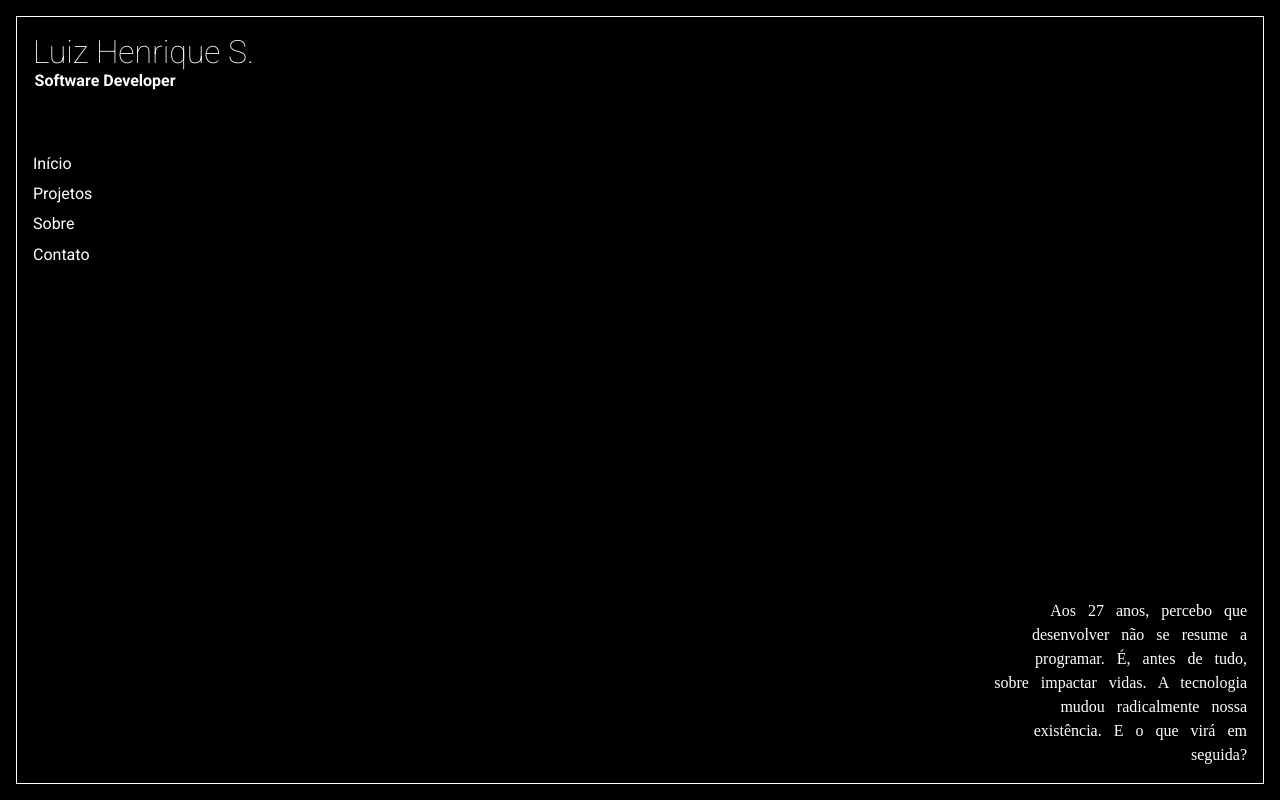
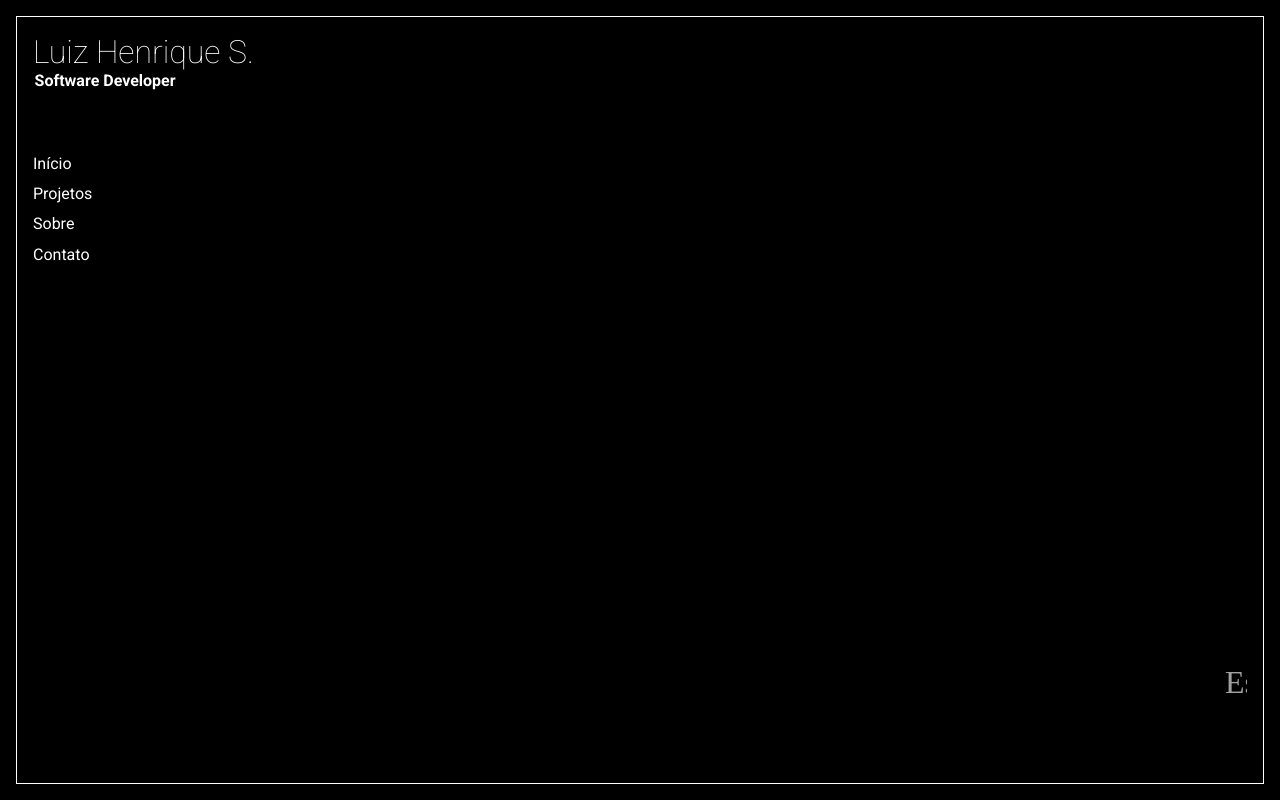
Before and after one commit to lhsacramento/personalSite, a React (Vite) app: page / in a window 1280 px wide. Built offline with nearby package versions, Linux system fonts and the light colour scheme; the HTML template or start-up script is replaced by a standard one.

Commit message:
corousel implemented

```diff
--- a/package.json
+++ b/package.json
@@ -11,6 +11,7 @@
   },
   "dependencies": {
     "@radix-ui/react-radio-group": "^1.1.3",
+    "@types/react-slick": "^0.23.13",
     "@types/styled-components": "^5.1.34",
     "react": "^18.2.0",
     "react-dom": "^18.2.0",
--- a/src/App.tsx
+++ b/src/App.tsx
@@ -1,5 +1,5 @@
 import { GlobalStyles } from "./styles/globalStyle"
-import { ApresentationTitle, ButtonMenu, ContentContainer, HomeContent, MainContainer, MenuContainer} from "./styles/appStyles"
+import { ApresentationTitle, ButtonMenu, ContentContainer, HomeContent, MainContainer, MenuContainer, SliderContainer} from "./styles/appStyles"
 
 function App() {
   return (
@@ -21,11 +21,44 @@ function App() {
           </MenuContainer>
 
           <HomeContent>
+          {/*
             <p>Aos 27 anos, percebo que desenvolver não
             se resume a programar. É, antes de tudo,
             sobre impactar vidas. A tecnologia mudou
             radicalmente nossa existência.
             E o que virá em seguida?</p>
+          */}
+
+          <SliderContainer>
+            <span> </span>
+            <span> </span>
+            <span> </span>
+            <span> </span>
+            <span> </span>
+            <span>Estudio Pet</span>
+            <span>Estudio Pet2</span>
+            <span>Estudio Pet3</span>
+            <span>Estudio Pet4</span>
+            <span>Estudio Pet5</span>
+            <span>Estudio Pet6</span>
+            <span>Estudio Pet7</span>
+            <span>Estudio Pet8</span>
+            <span>Estudio Pet9</span>
+            <span>Estudio Pet10</span>
+            <span>Estudio Pet11</span>
+            <span>Estudio Pet12</span>
+            <span>Estudio Pet13</span>
+            <span>Estudio Pet14</span>
+            <span>Estudio Pet15</span>
+            <span>Estudio Pet16</span>
+            <span>Estudio Pet17</span>
+            <span> </span>
+            <span> </span>
+            <span> </span>
+            <span> </span>
+            <span> </span>
+          </SliderContainer>
+
           </HomeContent>
         </ContentContainer>
       </MainContainer>
--- a/src/styles/appStyles.ts
+++ b/src/styles/appStyles.ts
@@ -1,4 +1,4 @@
-import {styled} from "styled-components";
+import {keyframes, styled} from "styled-components";
 
 export const MainContainer = styled.div`
     position: fixed;
@@ -58,6 +58,9 @@ export const MenuContainer = styled.div`
 `
 
 export const HomeContent = styled.div`
+    display: flex;
+    flex-direction: column;
+    justify-content: flex-end;
 
     p{
         height: 100%;
@@ -71,6 +74,10 @@ export const HomeContent = styled.div`
         justify-content: end;
         max-width: 16rem;
     }
+
+    div{
+        color: white;
+    }
 `
 
 export const ButtonMenu = styled.button`
@@ -83,10 +90,36 @@ export const ButtonMenu = styled.button`
         scale: 1.1;
     }
 `
+const myAppear = keyframes`
+    0%,100%{
+        opacity: 0;
+        translate: 30vw 0;
+    }
 
-export const SelectedIndicator = styled.div`
-   height : 0.8rem;
-   width: 0.8rem;
-   background-color: white;
-   border-radius: 9999px;
+    50%{
+        opacity: 1;
+        translate: 0 0;
+    }
 `
+
+export const SliderContainer = styled.div`
+    height: 18rem;
+    display: flex;
+    flex-direction: column;
+    overflow-y: scroll;
+    -ms-overflow-style: none;
+    scrollbar-width: none;
+
+    span{
+        font-size: 2rem;
+        text-align: right;
+        padding-right: 1rem;
+
+        animation: ${myAppear} 1s linear;
+        animation-timeline: view();
+    }
+
+    ::-webkit-scrollbar{
+        display: none;
+    }
+`
```
Also changed, not shown: 1 other file (tests, documents, lock files or other folders).
